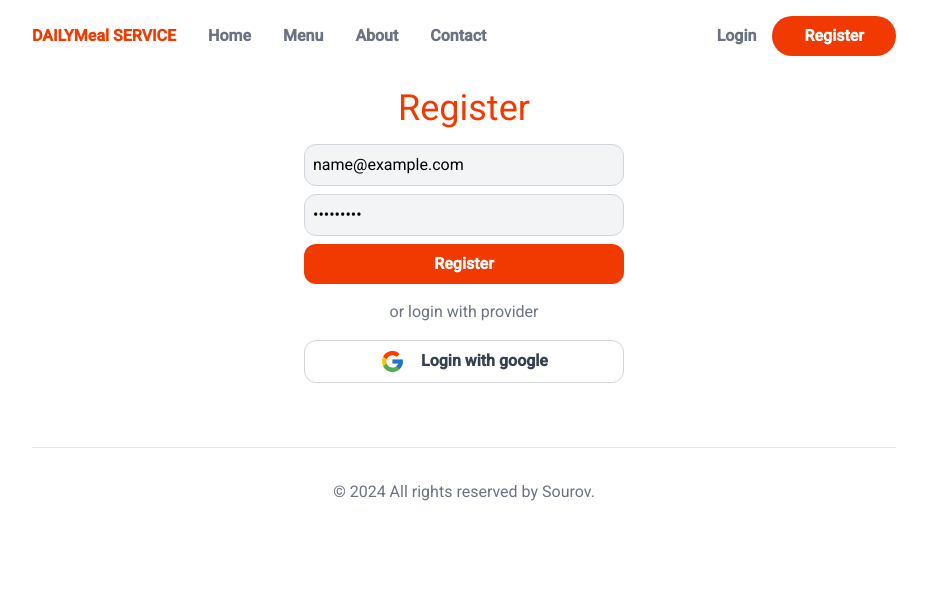
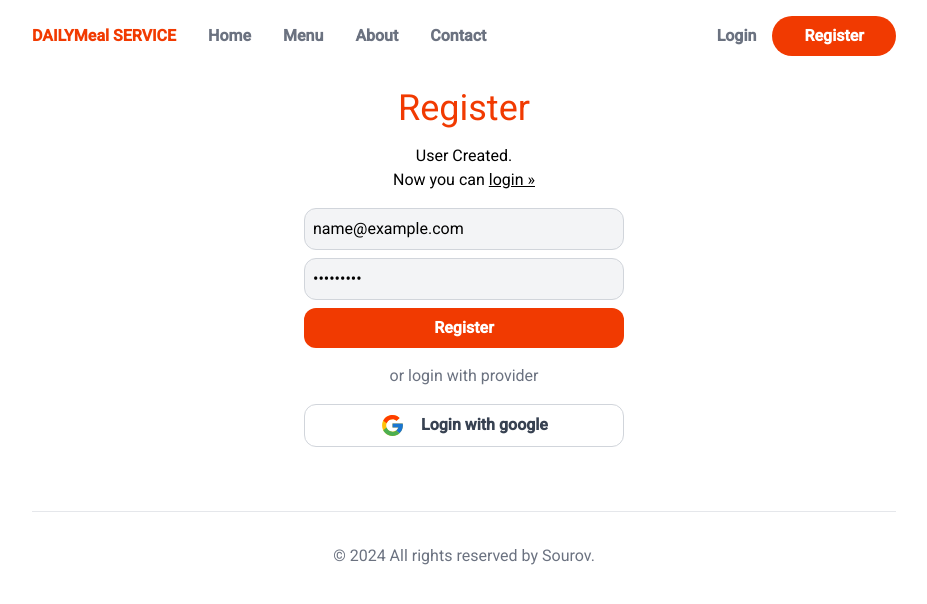
Before and after one commit to EmnAsPW/Food-Ordering-App, a Next.js app: page /register in a window 1280 px wide. Both pictures are taken after typing "name@example.com", "Sample123" into the empty fields and a click on the button "Register". Shown: the top 604 px of the page, without its empty margins (176-1103 px from the left). Built offline with nearby package versions, Linux system fonts and the light colour scheme; no server answers; the database is empty.

Commit message:
registration done & will work on login

```diff
--- a/src/app/globals.css
+++ b/src/app/globals.css
@@ -14,6 +14,12 @@ input[type="text"] {
   @apply border p-2 border-gray-300 bg-gray-100;
 }
 
+input[type="email"]:disabled,
+input[type="password"]:disabled,
+input[type="text"]:disabled {
+  @apply bg-gray-300 cursor-not-allowed;
+}
+
 button {
   @apply block w-full text-gray-700 font-semibold;
   @apply border border-gray-300 rounded-xl px-6 py-2;
@@ -22,3 +28,8 @@ button[type="submit"],
 .submit {
   @apply border-0 bg-primary text-white;
 }
+
+button[type="submit"]:disabled,
+.submit:disabled {
+  @apply cursor-not-allowed bg-red-400;
+}
--- a/src/app/models/user.js
+++ b/src/app/models/user.js
@@ -1,3 +1,4 @@
+//import bcrypt from "bcrypt";
 import { Schema, model, models } from "mongoose";
 
 const UserSchema = new Schema(
@@ -9,7 +10,7 @@ const UserSchema = new Schema(
       validate: (pass) => {
         if (!pass?.length || pass.length < 5) {
           new Error("Password must be at least 5 character");
-          return false;
+          //return false;
         }
       },
     },
@@ -17,4 +18,15 @@ const UserSchema = new Schema(
   { timestamps: true }
 );
 
+// UserSchema.pre("save", (next, ...rest) => {
+//   console.log(rest);
+//   next();
+// });
+
+// UserSchema.post("validate", function (user) {
+//   const notHashedPassword = user.password;
+//   const salt = bcrypt.genSaltSync(10);
+//   user.password = bcrypt.hashSync(notHashedPassword, salt);
+// });
+
 export const User = models?.User || model("User", UserSchema);
--- a/src/app/register/page.js
+++ b/src/app/register/page.js
@@ -1,4 +1,6 @@
 "use client";
+
+import Link from "next/link";
 
 import { useState } from "react";
 import { FcGoogle } from "react-icons/fc";
@@ -6,31 +8,50 @@ import { FcGoogle } from "react-icons/fc";
 export default function RegisterPage() {
   const [email, setEmail] = useState("");
   const [password, setPassword] = useState("");
-  function handleFormSubmit(ev) {
+  const [creatingUser, setCreatingUser] = useState(false);
+  const [userCreated, setUserCreated] = useState(false);
+  async function handleFormSubmit(ev) {
     ev.preventDefault();
-    fetch("/api/register", {
+    setCreatingUser(true);
+    await fetch("/api/register", {
       method: "POST",
       body: JSON.stringify({ email, password }),
       headers: { "Content-Type": "application/json" },
     });
+    setCreatingUser(false);
+    setUserCreated(true);
   }
   return (
     <section className="mt-8">
       <h1 className="text-center text-primary text-4xl mb-4">Register</h1>
+      {userCreated && (
+        <div className="my-4 text-center">
+          User Created.
+          <br />
+          Now you can{" "}
+          <Link className="underline" href={"/login"}>
+            login &raquo;{" "}
+          </Link>
+        </div>
+      )}
       <form className=" block max-w-xs mx-auto" onSubmit={handleFormSubmit}>
         <input
           type="email"
           placeholder="email"
           value={email}
+          disabled={creatingUser}
           onChange={(ev) => setEmail(ev.target.value)}
         />
         <input
           type="password"
           placeholder="password"
           value={password}
+          disabled={creatingUser}
           onChange={(ev) => setPassword(ev.target.value)}
         />
-        <button type="submit">Register</button>
+        <button type="submit" disabled={creatingUser}>
+          Register
+        </button>
         <div className="my-4 text-center text-gray-500">
           or login with provider
         </div>
```
